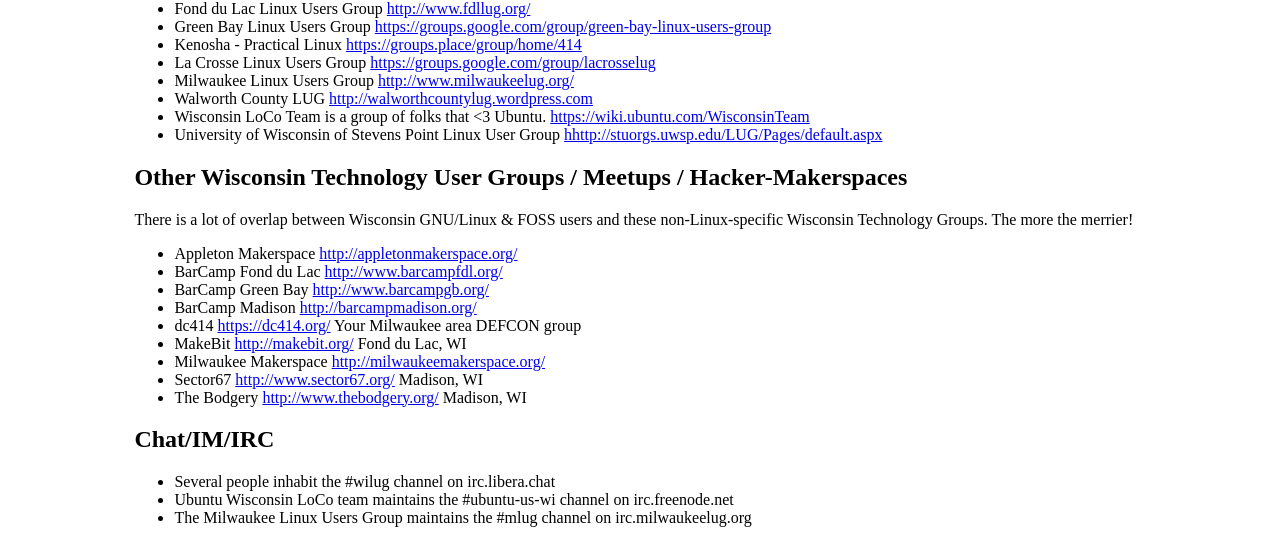
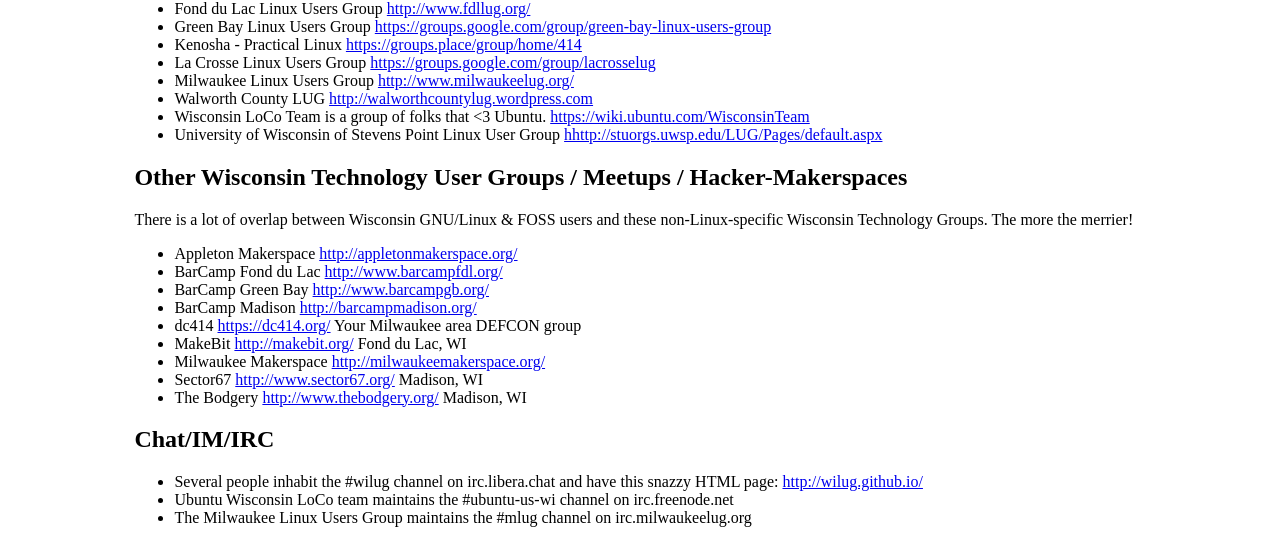
Before and after one commit to wisconsinlinux/wisconsinlinux.github.io, a plain HTML site: page index.html in a window 1280 px wide. Shown: the part 233-777 px from the top of the page. Drawn offline with Linux system fonts and the light colour scheme.

Commit message:
Adds http://wilug.github.io/

```diff
--- a/index.html
+++ b/index.html
@@ -53,7 +53,7 @@
             </ul>
             <h2>Chat/IM/IRC</h2>
             <ul>
-                <li>Several people inhabit the #wilug channel on irc.libera.chat</li>
+                <li>Several people inhabit the #wilug channel on irc.libera.chat and have this snazzy HTML page: <a href="http://wilug.github.io/">http://wilug.github.io/</a></li>
                 <li>Ubuntu Wisconsin LoCo team maintains the #ubuntu-us-wi channel on irc.freenode.net</li>
                 <li>The Milwaukee Linux Users Group maintains the #mlug channel on irc.milwaukeelug.org</li>
             </ul>
```
